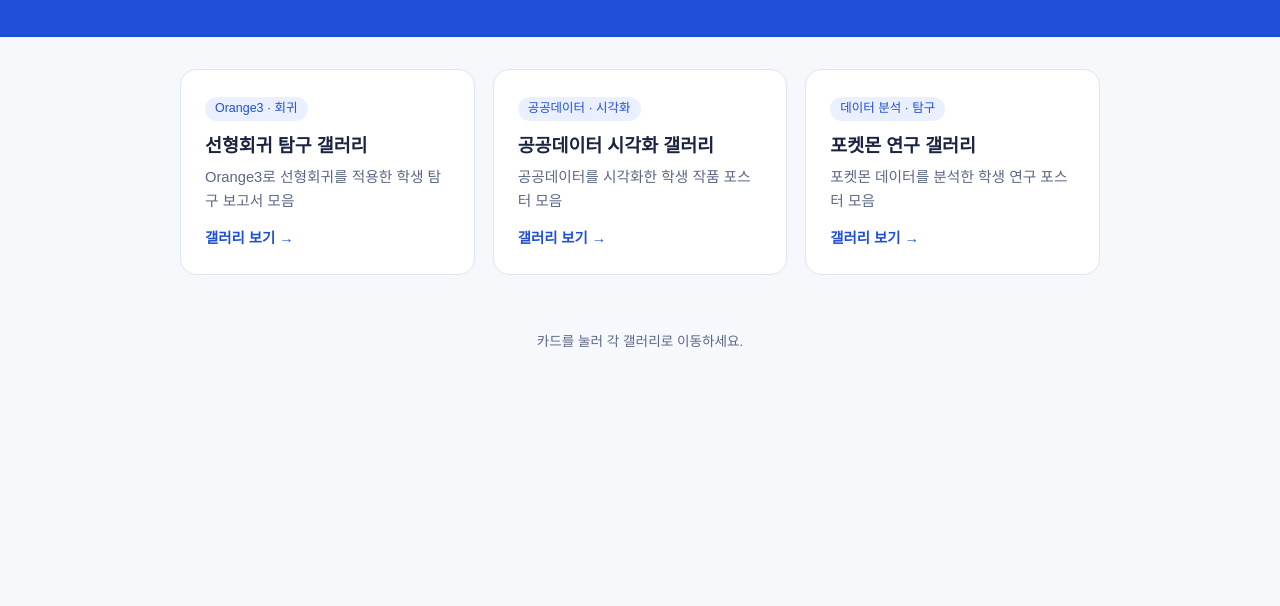
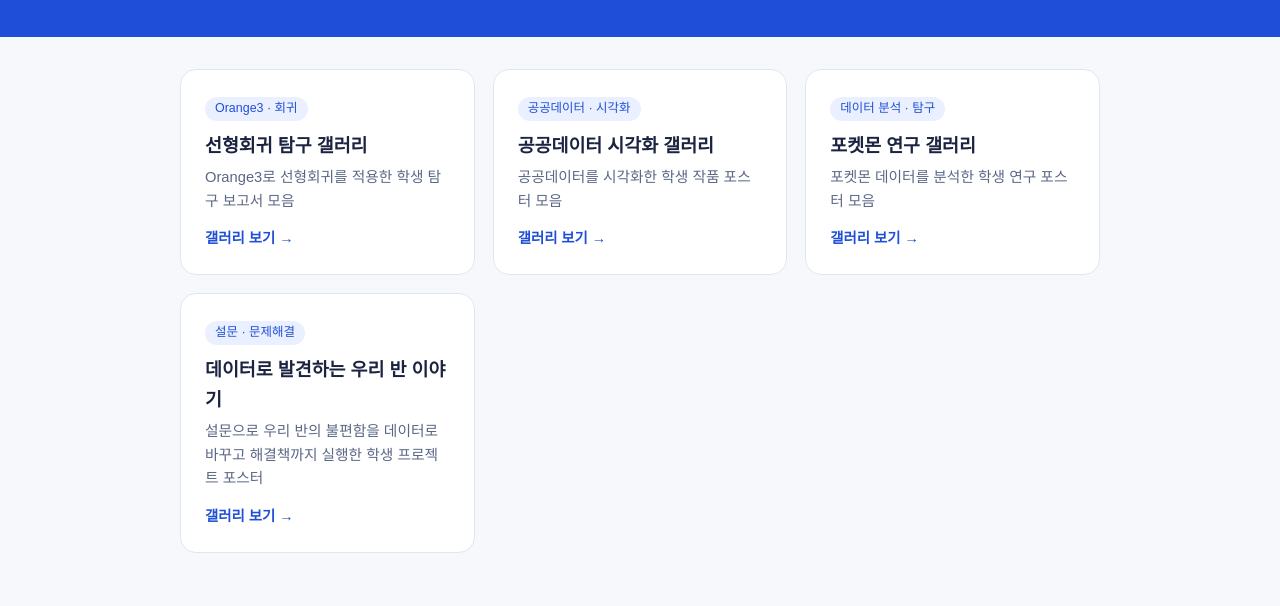
Before and after one commit to thinko24/2026_GongDong_bigdata_gallery, a plain HTML site: page index.html in a window 1280 px wide. Shown: the part 141-747 px from the top of the page. Drawn offline with Linux system fonts and the light colour scheme.

Commit message:
Update index.html

```diff
--- a/index.html
+++ b/index.html
@@ -50,6 +50,12 @@
       <p>포켓몬 데이터를 분석한 학생 연구 포스터 모음</p>
       <span class="go">갤러리 보기 →</span>
     </a>
+    <a class="card" href="GongDong_bigdata_gallery/our-class-story-gallery-poster.html">
+      <span class="tag">설문 · 문제해결</span>
+      <h2>데이터로 발견하는 우리 반 이야기</h2>
+      <p>설문으로 우리 반의 불편함을 데이터로 바꾸고 해결책까지 실행한 학생 프로젝트 포스터</p>
+      <span class="go">갤러리 보기 →</span>
+    </a>
   </div>
 </main>
 <footer>카드를 눌러 각 갤러리로 이동하세요.</footer>
```
